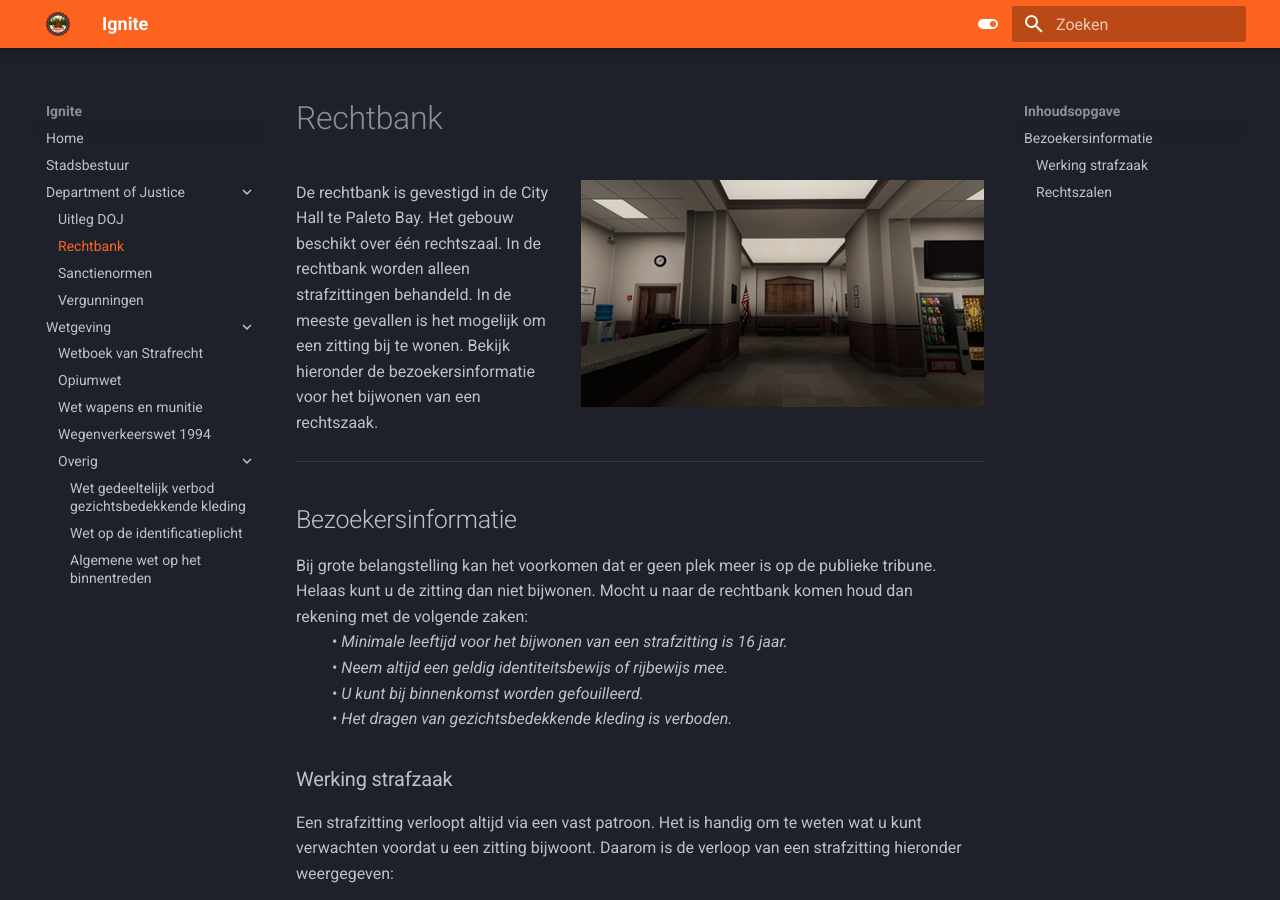
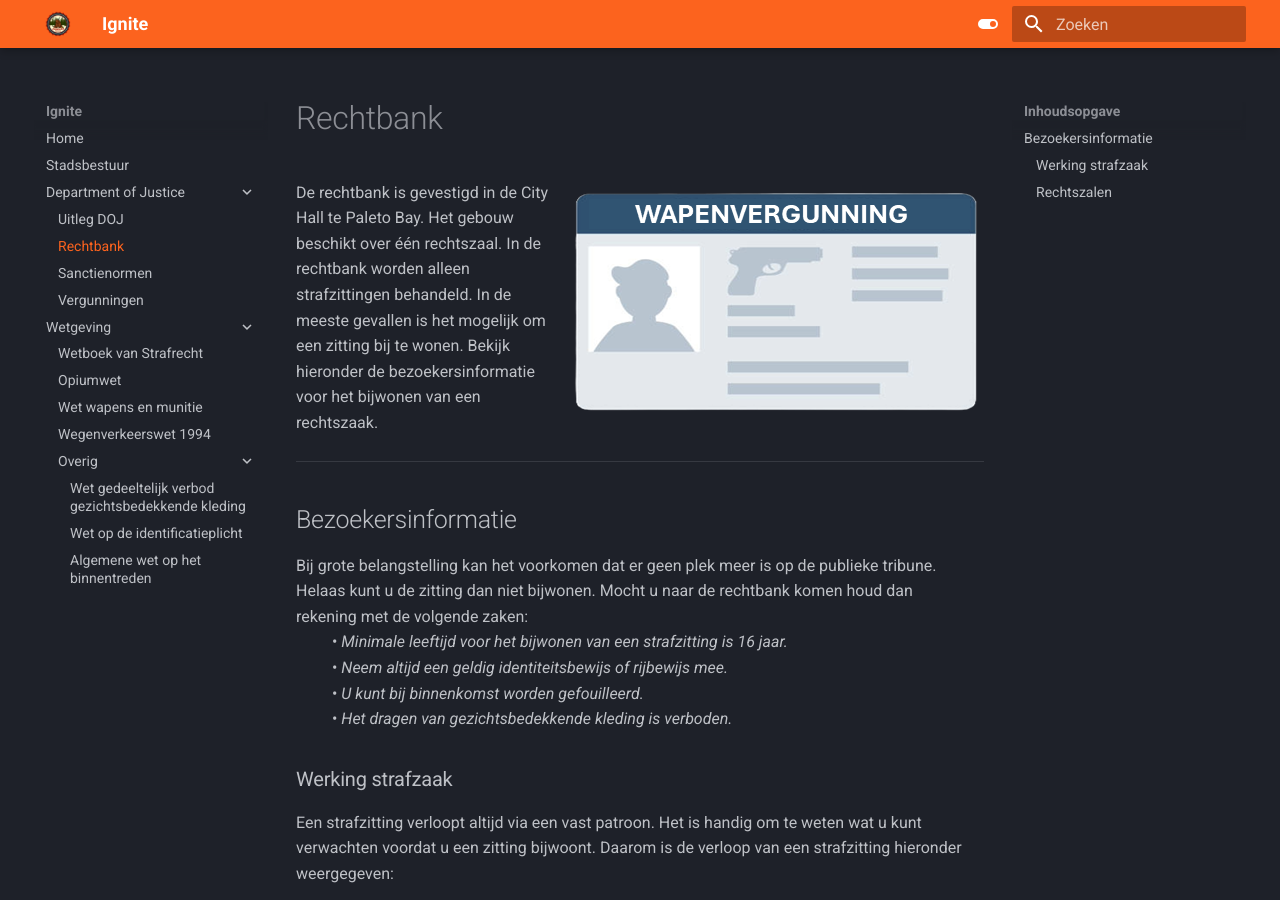
Before and after one commit to NLDenny/wetboek, an MkDocs documentation site: the page built from docs/Department of Justice/rechtbank.md, in a window 1280 px wide and 900 px high. Built offline with MkDocs 1.6.1 and Material for MkDocs 9.7.7, drawn with Linux system fonts in a browser that asks for light colours.

Commit message:
Update rechtbank.md

```diff
--- a/docs/Department of Justice/rechtbank.md
+++ b/docs/Department of Justice/rechtbank.md
@@ -1,6 +1,6 @@
 # Rechtbank
 
-![Image title](../img/stadskantoor.webp){ align=right }
+![Image title](../img/wapenvergunning.webp){ align=right }
 
 De rechtbank is gevestigd in de City Hall te Paleto Bay.
 Het gebouw beschikt over één rechtszaal.
```
